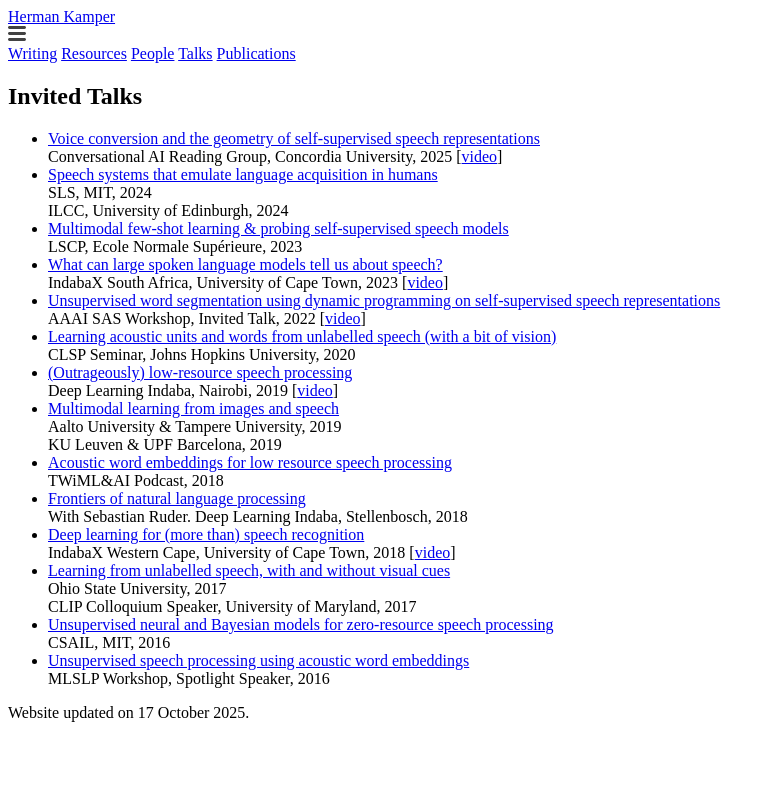
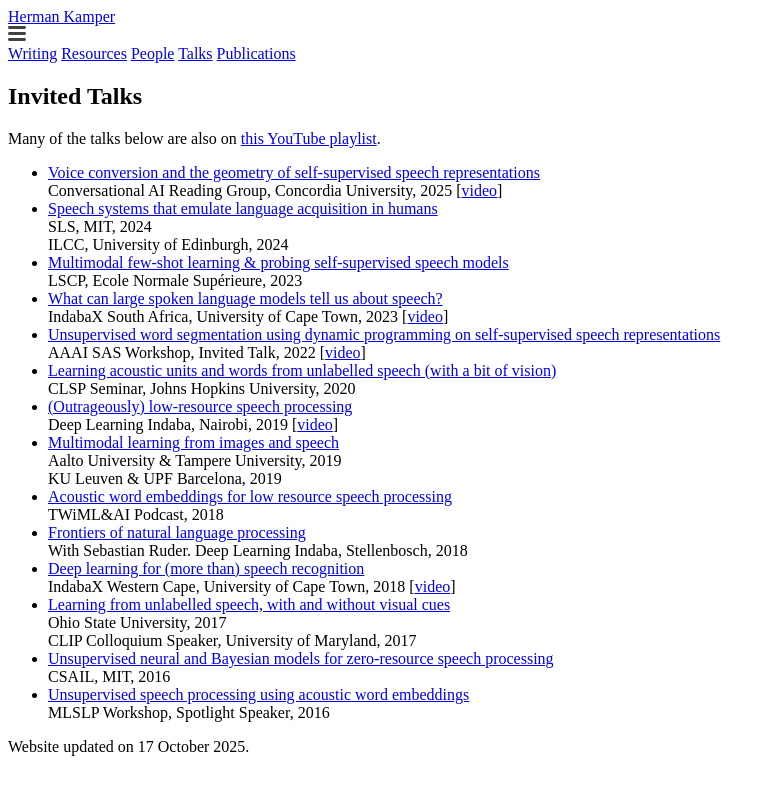
Before and after one commit to kamperh/kamperh.github.io, a Jekyll site: the page built from talks.md, in a window 1280 px wide. Shown: the top 795 px of the page, without its empty margins (0-775 px from the left). Built offline with Jekyll 4.4.1, drawn with Linux system fonts in a browser that asks for light colours; a style sheet for code colours, icons or effects is not loaded.

Commit message:
Update talks.md

```diff
--- a/talks.md
+++ b/talks.md
@@ -6,6 +6,8 @@ order: 4
 ---
 
 # Invited Talks
+
+Many of the talks below are also on [this YouTube playlist](https://www.youtube.com/playlist?list=PLmZlBIcArwhOcX0KF9aNc-BfZxd1xqF8H).
 
 - [Voice conversion and the geometry of self-supervised speech representations]({{site.url}}/slides/kamper_convairg2025_talk-compressed.pdf)
   Conversational AI Reading Group, Concordia University, 2025 [[video](https://youtu.be/L6SnWOui_7A)]
```
